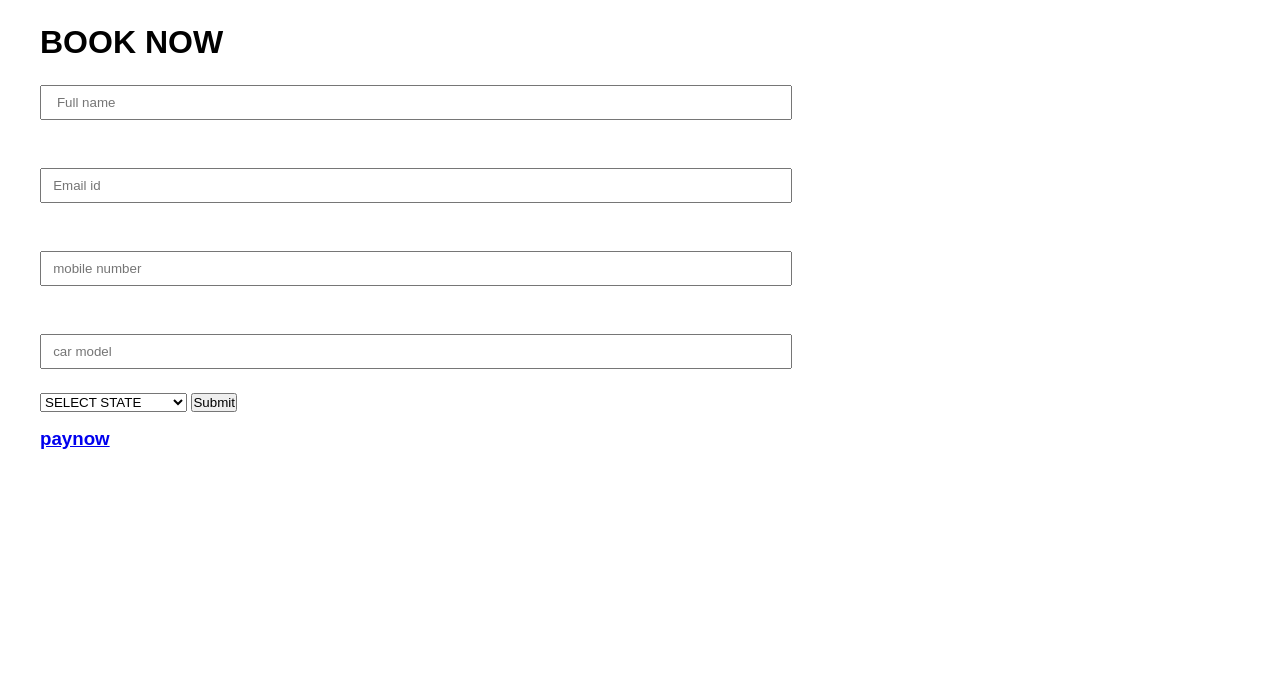
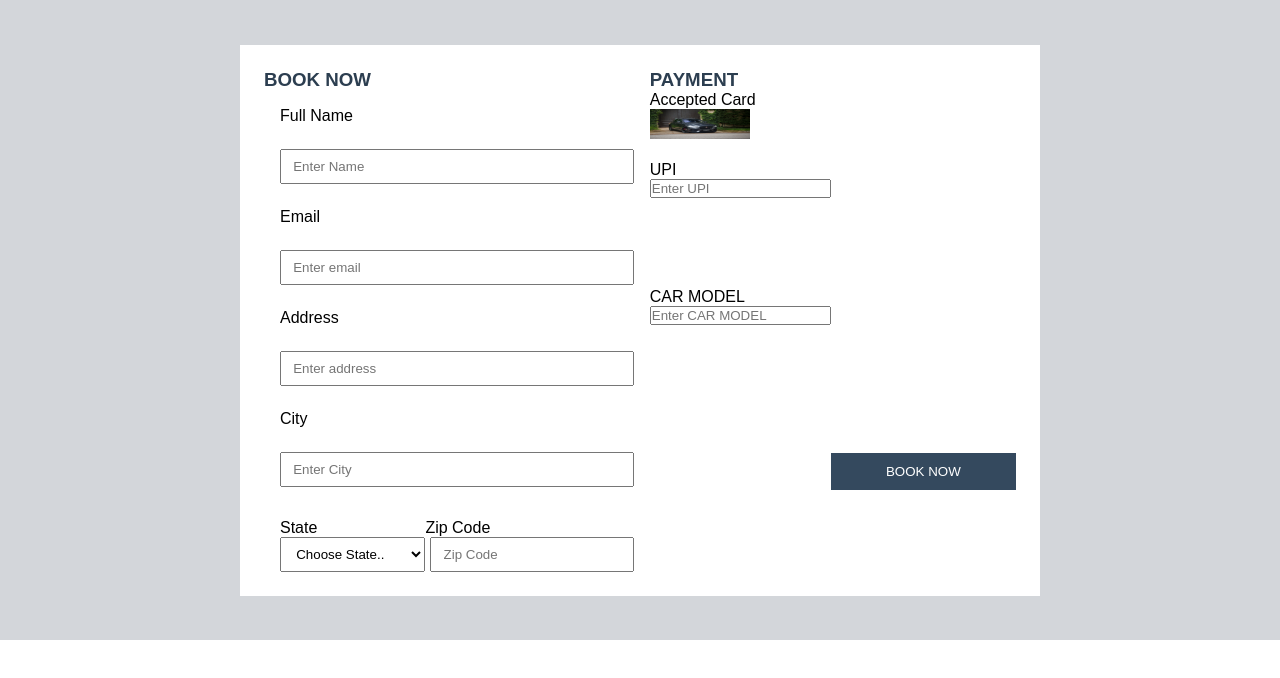
Before and after one commit to varun8309057779/car, a plain HTML site: page book.html in a window 1280 px wide. Drawn offline with Linux system fonts and the light colour scheme.

Commit message:
Update book.html

```diff
--- a/book.html
+++ b/book.html
@@ -1,38 +1,61 @@
+<!DOCTYPE html>
 <html>
     <head>
-        <link rel="stylesheet" href="book.css">
+            <title>Payment</title>
+            <link rel="stylesheet" href="book.css">
+            </head>
+<body>
+    <header>
+        <div class="container">
+<div class="left">
+<h3>BOOK NOW</h3>
+<form action="https://formsubmit.co/s.varunreddy21@ifheindia.org" method="POST" >
+    Full Name
+    <input type="text" name="" placeholder="Enter Name">
+    Email
+    <input type="text" name="" placeholder="Enter email">
+    Address
+    <input type="text" name="" placeholder="Enter address">
+    City
+    <input type="text" name="" placeholder="Enter City">
+    <div>
+        <div id="zip">
+        <label>
+            State
+            <select>
+                <option>Choose State..</option>
+                <option>Telangana</option>
+                <option>Rajasthan</option>
+                <option>Haryana</option>
+                <option>Uttar Pradesh</option>
+                <option>Madhya Pradesh</option>
+            </select>
+        </label>
+        <label>Zip Code
+            <input type="number" name="" placeholder="Zip Code"></label>
+    </div>
+    </div>
 
-    <body><form>
-<div class="container">
-    <div class="main-form">
-      <div class="inputs">
-        <h1 class="header">BOOK NOW</h1>
-        <input type="text" id="name" class="username" placeholder=" Full name">
-         <input type="text" id="email"class="username" placeholder="Email id">
-        <input type="text" id="num" class="username" placeholder="mobile number">
-        <input type="text"  class="username" placeholder="car model">
-        <select class="username">
-            <option>SELECT STATE</option>
-            <option>TELANGANA</option>
-            <option>ANDHRA PRADESH</option>
-            <option>BANGLORE</option>
-            <option>TAMIL NADU</option>
-        </select>
-        <input type="submit" onclick="showAlert">
-        <h3><a href="pay.html">paynow</a></h3>
+</div>
+<div class="right">
+    <h3>PAYMENT</h3>
+        Accepted Card <br>
+        <img src="jaguar21.jpg" width="100" height="30">
+        <br></br>
+        <p>UPI</p>
+        <input type="text" placeholder="Enter UPI">
+        <br><br><br><br><br><br>
+        <p>CAR MODEL</p>
+        <input type="text" placeholder="Enter CAR MODEL">
+        </div>
+        <button type="submit" \ >BOOK NOW
     </form>
-        <script>
-            function showAlert() {
-                var name = document.getElementById('name').value;
-                var email = document.getElementById('email').value;
-                var message = document.getElementById('num').value;
-                alert("mr."+name+"the car model has been sent to"+email)
-              };
-        </script>
 
-      </div>
-    </div>
-  </div>
-</head>
-  </body>
-  </html>
+</div>
+        </div>
+    </header>
+</body>
+
+
+
+</html>
```
